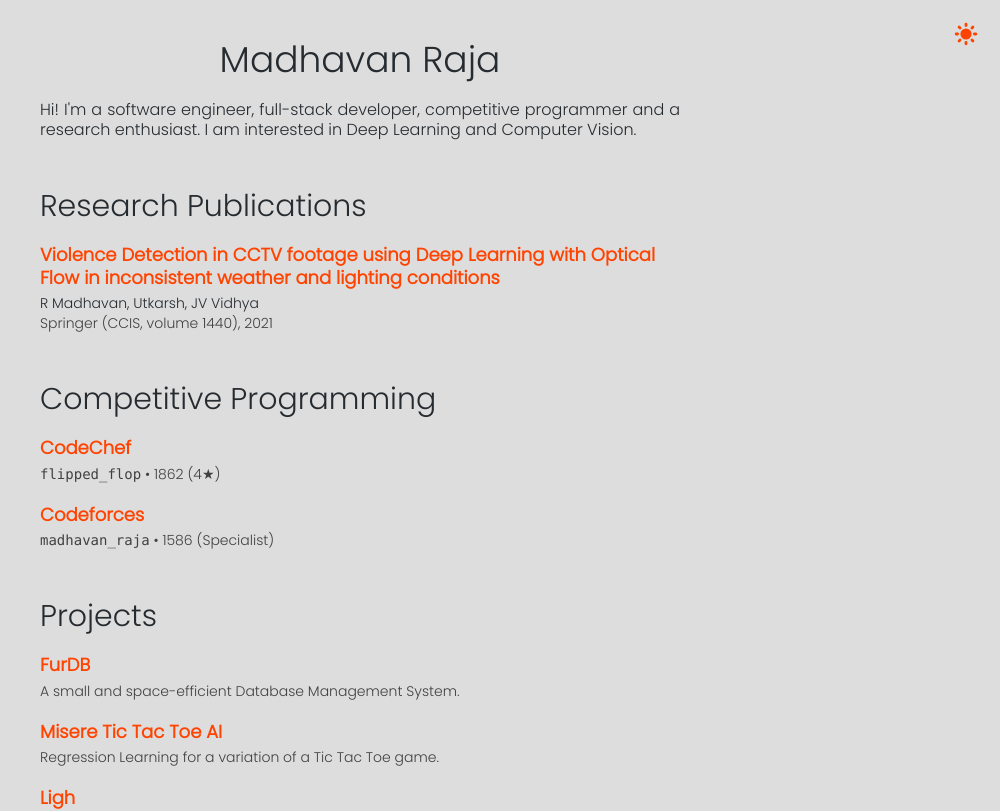
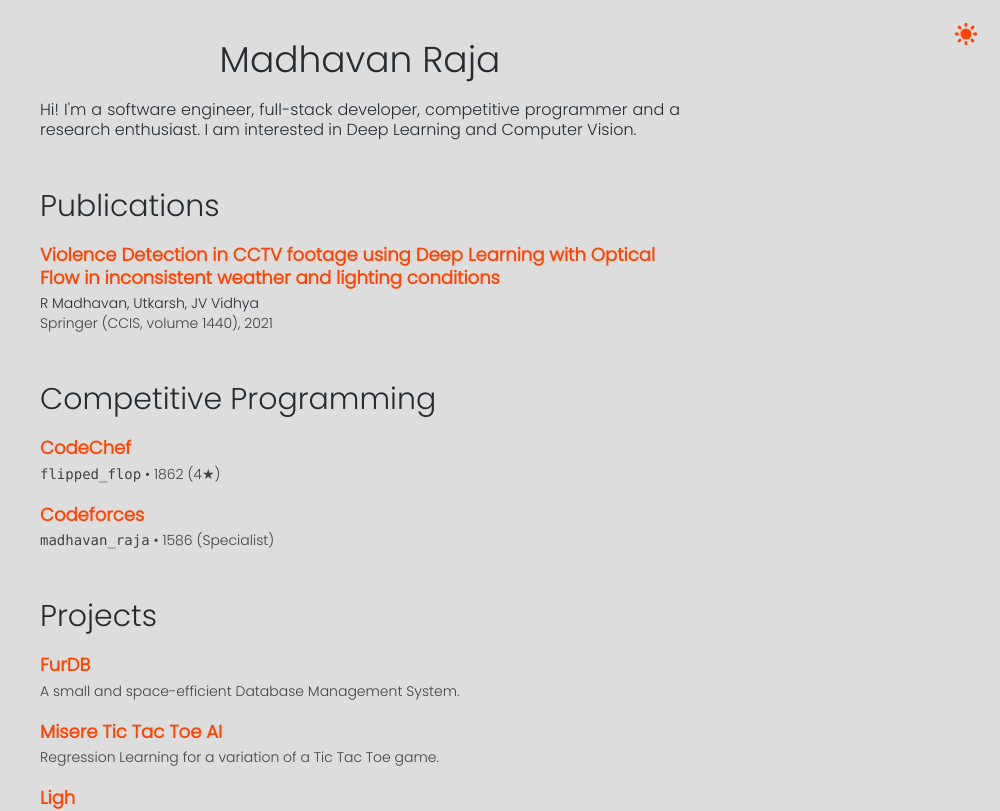
Before and after one commit to madhavan-raja/madhavan-raja.github.io, a Svelte app: page / in a window 1280 px wide. Shown: the top 811 px of the page, without its empty margins (280-1280 px from the left). Built offline with nearby package versions, Linux system fonts and the light colour scheme.

Commit message:
Changed publication section heading

```diff
--- a/src/Publications/Publications.svelte
+++ b/src/Publications/Publications.svelte
@@ -12,7 +12,7 @@
 
 {#if publications.length > 0}
   <div class="item-spacing">
-    <h2 class="text-section-heading">Research Publications</h2>
+    <h2 class="text-section-heading">Publications</h2>
 
     {#each publications as publication}
       <PublicationsCard
```
Also changed, not shown: public/build/bundle.js, 1 other file (tests, documents, lock files or other folders).
